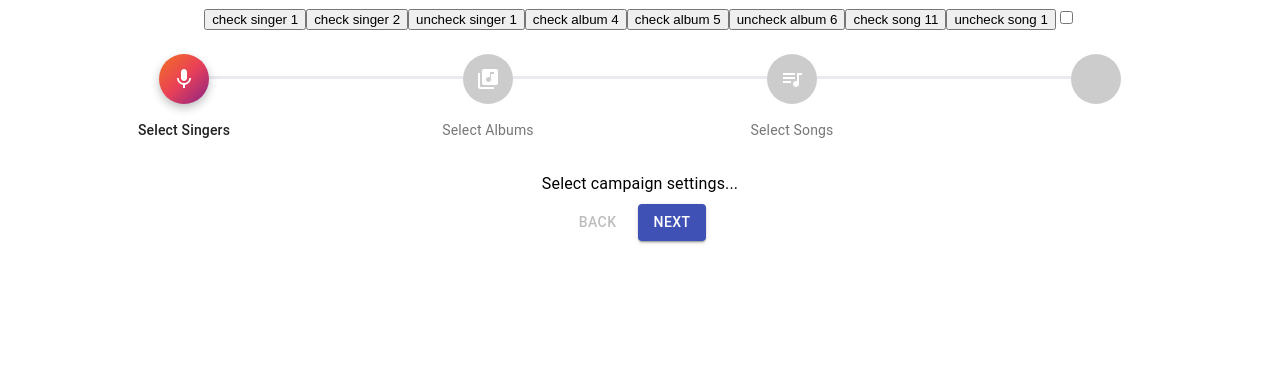
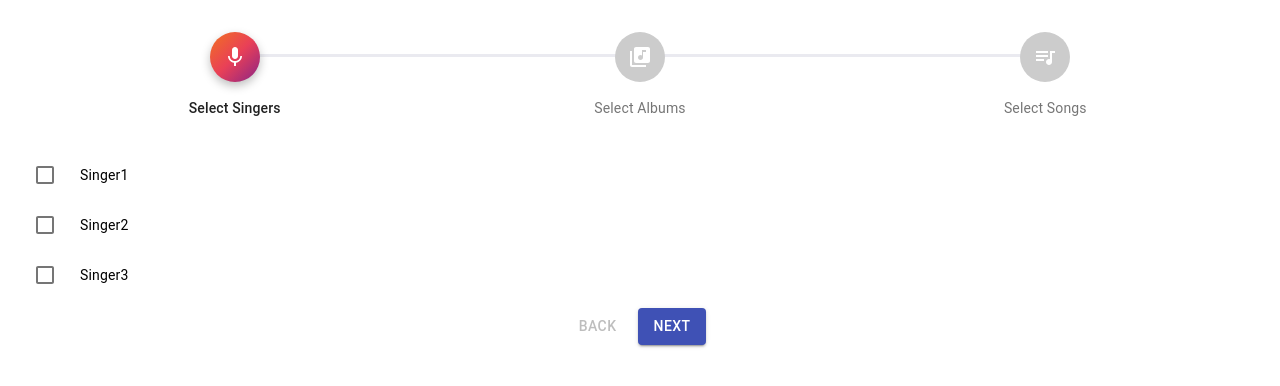
Before and after one commit to amrfekryy/adzily-task, a React (Create React App) app: page / in a window 1280 px wide. Shown: the top 386 px of the page. Built offline with nearby package versions, Linux system fonts and the light colour scheme.

Commit message:
check tree functional in stepper

```diff
--- a/src/App.js
+++ b/src/App.js
@@ -4,10 +4,11 @@ import * as sampleData from './sample_data'
 import { useApp } from './helpers'
 
 export default function App() {
+  const appStore = useApp(sampleData)
   const {
     singers, albums, songs,
     setSinger, setAlbum, setSong
-  } = useApp(sampleData)
+  } = appStore
 
   console.log('singers', singers)
   console.log('albums', albums)
@@ -15,20 +16,7 @@ export default function App() {
 
   return (
     <div className="App">
-
-      <button onClick={() => setSinger({type: 'check', id: '1'})}>check singer 1</button>
-      <button onClick={() => setSinger({type: 'check', id: '2'})}>check singer 2</button>
-      <button onClick={() => setSinger({type: 'uncheck', id: '1'})}>uncheck singer 1</button>
-
-      <button onClick={() => setAlbum({type: 'check', id: '4'})}>check album 4</button>
-      <button onClick={() => setAlbum({type: 'check', id: '5'})}>check album 5</button>
-      <button onClick={() => setAlbum({type: 'uncheck', id: '6'})}>uncheck album 6</button>
-
-      <button onClick={() => setSong({type: 'check', id: '11'})}>check song 11</button>
-      <button onClick={() => setSong({type: 'uncheck', id: '1'})}>uncheck song 1</button>
-      <input type="checkbox" checked={false} />
-      <Stepper />
-
+      <Stepper appStore={appStore}/>
     </div>
   );
 }
--- a/src/helpers.js
+++ b/src/helpers.js
@@ -1,11 +1,11 @@
-import {useReducer} from 'react'
+import {useReducer, useState} from 'react'
 
-const reducer = (state, {type, id}) => {
+const reducer = (state, {type, id, extra={}}) => {
   switch (type) {
     case 'check':
-      return {...state, [id]: {...state[id], checked: true}}
+      return {...state, [id]: {...state[id], checked: true, ...extra}}
     case 'uncheck':
-      return {...state, [id]: {...state[id], checked: false}}
+      return {...state, [id]: {...state[id], checked: false, ...extra}}
   }
 }
 
@@ -15,21 +15,40 @@ export function useApp(initialState) {
   const [albums, dispatchAlbum] = useReducer(reducer, initialState.albums)
   const [songs, dispatchSong] = useReducer(reducer, initialState.songs)
 
-  const setSinger = ({type, id}) => {
-    dispatchSinger({type, id})
-    Object.keys(albums).map(key => albums[key]['singer_id'] == id? dispatchAlbum({type, id:key}) : '')
-    Object.keys(songs).map(key => songs[key]['singer_id'] == id? dispatchSong({type, id:key}) : '')
+
+  const setSong = ({type, id:song_id, extra}) => dispatchSong({type, id:song_id, extra})
+
+  const setAlbum = ({type, id:album_id, extra}) => {
+    dispatchAlbum({type, id:album_id, extra})
+
+    Object.values(songs).map(song => {
+      if (song.album_id == album_id) {
+        setSong({type, id:song.id, extra: {show: type === 'check'}})
+      }
+    })
   }
 
-  const setAlbum = ({type, id}) => {
-    dispatchAlbum({type, id})
-    Object.keys(songs).map(key => songs[key]['album_id'] == id? dispatchSong({type, id:key}) : '')
+  const setSinger = ({type, id:singer_id}) => {
+    dispatchSinger({type, id:singer_id})
+
+    Object.values(albums).map(album => {
+      if (album.singer_id == singer_id) {
+        setAlbum({type, id:album.id, extra: {show: type === 'check'}})
+      }
+    })
   }
 
-  const setSong = ({type, id}) => dispatchSong({type, id})
 
   return {
-    singers, albums, songs,
+    singers,
+    albums: Object.values(albums).reduce((filtered, album) => {
+      if (album.show) filtered[album.id] = album
+      return filtered
+    }, {}),
+    songs: Object.values(songs).reduce((filtered, song) => {
+      if (song.show) filtered[song.id] = song
+      return filtered
+    }, {}),
     setSinger, setAlbum, setSong
   }
 }
--- a/src/sample_data.js
+++ b/src/sample_data.js
@@ -1,42 +1,42 @@
 
 export const singers = {
-  1: { name: 'Singer1' },
-  2: { name: 'Singer2' },
-  3: { name: 'Singer3' },
+  1: { id: 1, name: 'Singer1' },
+  2: { id: 2, name: 'Singer2' },
+  3: { id: 3, name: 'Singer3' },
 }
 
 export const albums = {
-  1: { name: 'Album1', singer_id: '1' },
-  2: { name: 'Album2', singer_id: '1' },
-  3: { name: 'Album3', singer_id: '2' },
-  4: { name: 'Album4', singer_id: '2' },
-  5: { name: 'Album5', singer_id: '3' },
-  6: { name: 'Album6', singer_id: '3' },
+  1: { id: 1, name: 'Album1', singer_id: '1' },
+  2: { id: 2, name: 'Album2', singer_id: '1' },
+  3: { id: 3, name: 'Album3', singer_id: '2' },
+  4: { id: 4, name: 'Album4', singer_id: '2' },
+  5: { id: 5, name: 'Album5', singer_id: '3' },
+  6: { id: 6, name: 'Album6', singer_id: '3' },
 }
 
 export const songs = {
-  1:  { name: 'Song1',  album_id: '1', singer_id: '1', price: '10' },
-  2:  { name: 'Song2',  album_id: '1', singer_id: '1', price: '10' },
-  3:  { name: 'Song3',  album_id: '1', singer_id: '1', price: '10' },
-  4:  { name: 'Song4',  album_id: '2', singer_id: '1', price: '10' },
-  5:  { name: 'Song5',  album_id: '2', singer_id: '1', price: '10' },
-  6:  { name: 'Song6',  album_id: '2', singer_id: '1', price: '10' },
-  7:  { name: 'Song7',  album_id: '3', singer_id: '2', price: '10' },
-  8:  { name: 'Song8',  album_id: '3', singer_id: '2', price: '10' },
-  9:  { name: 'Song9',  album_id: '3', singer_id: '2', price: '10' },
-  10: { name: 'Song10', album_id: '4', singer_id: '2', price: '10' },
-  11: { name: 'Song11', album_id: '4', singer_id: '2', price: '10' },
-  12: { name: 'Song12', album_id: '4', singer_id: '2', price: '10' },
-  13: { name: 'Song13', album_id: '5', singer_id: '3', price: '10' },
-  14: { name: 'Song14', album_id: '5', singer_id: '3', price: '10' },
-  15: { name: 'Song15', album_id: '5', singer_id: '3', price: '10' },
-  16: { name: 'Song16', album_id: '6', singer_id: '3', price: '10' },
-  17: { name: 'Song17', album_id: '6', singer_id: '3', price: '10' },
-  18: { name: 'Song18', album_id: '6', singer_id: '3', price: '10' },
-  19: { name: 'Song19', album_id: '7', singer_id: '4', price: '10' },
-  20: { name: 'Song20', album_id: '7', singer_id: '4', price: '10' },
-  21: { name: 'Song21', album_id: '7', singer_id: '4', price: '10' },
-  22: { name: 'Song22', album_id: '8', singer_id: '4', price: '10' },
-  23: { name: 'Song23', album_id: '8', singer_id: '4', price: '10' },
-  24: { name: 'Song24', album_id: '8', singer_id: '4', price: '10' },
+  1:  {  id: 1,  name: 'Song1',  album_id: '1', singer_id: '1', price: '10' },
+  2:  {  id: 2,  name: 'Song2',  album_id: '1', singer_id: '1', price: '10' },
+  3:  {  id: 3,  name: 'Song3',  album_id: '1', singer_id: '1', price: '10' },
+  4:  {  id: 4,  name: 'Song4',  album_id: '2', singer_id: '1', price: '10' },
+  5:  {  id: 5,  name: 'Song5',  album_id: '2', singer_id: '1', price: '10' },
+  6:  {  id: 6,  name: 'Song6',  album_id: '2', singer_id: '1', price: '10' },
+  7:  {  id: 7,  name: 'Song7',  album_id: '3', singer_id: '2', price: '10' },
+  8:  {  id: 8,  name: 'Song8',  album_id: '3', singer_id: '2', price: '10' },
+  9:  {  id: 9,  name: 'Song9',  album_id: '3', singer_id: '2', price: '10' },
+  10: {  id: 10, name: 'Song10', album_id: '4', singer_id: '2', price: '10' },
+  11: {  id: 11, name: 'Song11', album_id: '4', singer_id: '2', price: '10' },
+  12: {  id: 12, name: 'Song12', album_id: '4', singer_id: '2', price: '10' },
+  13: {  id: 13, name: 'Song13', album_id: '5', singer_id: '3', price: '10' },
+  14: {  id: 14, name: 'Song14', album_id: '5', singer_id: '3', price: '10' },
+  15: {  id: 15, name: 'Song15', album_id: '5', singer_id: '3', price: '10' },
+  16: {  id: 16, name: 'Song16', album_id: '6', singer_id: '3', price: '10' },
+  17: {  id: 17, name: 'Song17', album_id: '6', singer_id: '3', price: '10' },
+  18: {  id: 18, name: 'Song18', album_id: '6', singer_id: '3', price: '10' },
+  19: {  id: 19, name: 'Song19', album_id: '7', singer_id: '4', price: '10' },
+  20: {  id: 20, name: 'Song20', album_id: '7', singer_id: '4', price: '10' },
+  21: {  id: 21, name: 'Song21', album_id: '7', singer_id: '4', price: '10' },
+  22: {  id: 22, name: 'Song22', album_id: '8', singer_id: '4', price: '10' },
+  23: {  id: 23, name: 'Song23', album_id: '8', singer_id: '4', price: '10' },
+  24: {  id: 24, name: 'Song24', album_id: '8', singer_id: '4', price: '10' },
 }
--- /dev/null
+++ b/src/stepper/content/albums.js
@@ -0,0 +1,39 @@
+import React from 'react';
+import { makeStyles } from '@material-ui/core/styles';
+import List from '@material-ui/core/List';
+import ListItem from '@material-ui/core/ListItem';
+import ListItemIcon from '@material-ui/core/ListItemIcon';
+import ListItemText from '@material-ui/core/ListItemText';
+import Checkbox from '@material-ui/core/Checkbox';
+
+const useStyles = makeStyles((theme) => ({
+  root: {
+    width: '100%',
+    maxWidth: 360,
+    backgroundColor: theme.palette.background.paper,
+  },
+}));
+
+export const Albums = ({appStore: {albums, setAlbum}}) => {
+  const classes = useStyles();
+
+  return (
+    <List className={classes.root}>
+      {Object.keys(albums).map(id => {
+        const album = albums[id]
+
+        const labelId = `checkbox-list-label-${id}`;
+
+        return (
+          <ListItem key={id} role={undefined} dense button
+            onClick={() => setAlbum({type: album.checked? 'uncheck' : 'check', id})}>
+            <ListItemIcon>
+              <Checkbox checked={album.checked? true : false} />
+            </ListItemIcon>
+            <ListItemText id={labelId} primary={album.name} />
+          </ListItem>
+        );
+      })}
+    </List>
+  );
+}
--- /dev/null
+++ b/src/stepper/content/index.js
@@ -0,0 +1,3 @@
+export * from './singers'
+export * from './albums'
+export * from './songs'
--- /dev/null
+++ b/src/stepper/content/singers.js
@@ -0,0 +1,39 @@
+import React from 'react';
+import { makeStyles } from '@material-ui/core/styles';
+import List from '@material-ui/core/List';
+import ListItem from '@material-ui/core/ListItem';
+import ListItemIcon from '@material-ui/core/ListItemIcon';
+import ListItemText from '@material-ui/core/ListItemText';
+import Checkbox from '@material-ui/core/Checkbox';
+
+const useStyles = makeStyles((theme) => ({
+  root: {
+    width: '100%',
+    maxWidth: 360,
+    backgroundColor: theme.palette.background.paper,
+  },
+}));
+
+export const Singers = ({appStore: {singers, setSinger}}) => {
+  const classes = useStyles();
+
+  return (
+    <List className={classes.root}>
+      {Object.keys(singers).map(id => {
+        const singer = singers[id]
+
+        const labelId = `checkbox-list-label-${id}`;
+
+        return (
+          <ListItem key={id} role={undefined} dense button
+            onClick={() => setSinger({type: singer.checked? 'uncheck' : 'check', id})}>
+            <ListItemIcon>
+              <Checkbox checked={singer.checked? true : false} />
+            </ListItemIcon>
+            <ListItemText id={labelId} primary={singer.name} />
+          </ListItem>
+        );
+      })}
+    </List>
+  );
+}
--- /dev/null
+++ b/src/stepper/content/songs.js
@@ -0,0 +1,59 @@
+import React from 'react';
+import { makeStyles } from '@material-ui/core/styles';
+import List from '@material-ui/core/List';
+import ListItem from '@material-ui/core/ListItem';
+import ListItemText from '@material-ui/core/ListItemText';
+import ListSubheader from '@material-ui/core/ListSubheader';
+import ListItemIcon from '@material-ui/core/ListItemIcon';
+import Checkbox from '@material-ui/core/Checkbox';
+
+const useStyles = makeStyles((theme) => ({
+  root: {
+    width: '100%',
+    maxWidth: 360,
+    backgroundColor: theme.palette.background.paper,
+    position: 'relative',
+    overflow: 'auto',
+    maxHeight: 300,
+  },
+  listSection: {
+    backgroundColor: 'inherit',
+  },
+  ul: {
+    backgroundColor: 'inherit',
+    padding: 0,
+  },
+}));
+
+export const Songs = ({appStore: {albums, songs, setSong}}) => {
+  const classes = useStyles();
+
+  const groupedByAlbum = Object.values(songs).reduce((groups, song) => {
+    groups[song.album_id] = groups[song.album_id] || []
+    groups[song.album_id].push(song)
+    return groups
+  }, {})
+
+  return (
+    <List className={classes.root} subheader={<li />}>
+
+      {Object.entries(groupedByAlbum).map(([album_id, songs]) => (
+        <li key={`section-${album_id}`} className={classes.listSection}>
+          <ul className={classes.ul}>
+            <ListSubheader>{albums[album_id]?.name}</ListSubheader>
+            {songs.map(song => (
+              <ListItem key={song.id} role={undefined} dense button
+                onClick={() => setSong({type: song.checked? 'uncheck' : 'check', id: song.id})}>
+                <ListItemIcon>
+                  <Checkbox checked={song.checked? true : false} />
+                </ListItemIcon>
+                <ListItemText id={song.name} primary={song.name} />
+              </ListItem>
+            ))}
+          </ul>
+        </li>
+      ))}
+
+    </List>
+  );
+}
--- a/src/stepper.js
+++ b/src/stepper/index.js
@@ -11,6 +11,9 @@ import QueueMusicIcon from "@material-ui/icons/QueueMusic";
 import StepConnector from "@material-ui/core/StepConnector";
 import Button from "@material-ui/core/Button";
 import Typography from "@material-ui/core/Typography";
+
+import * as StepperContents from './content'
+
 
 const ColorlibConnector = withStyles({
   alternativeLabel: {
@@ -93,27 +96,11 @@ const useStyles = makeStyles((theme) => ({
   }
 }));
 
-function getSteps() {
-  return ["Select Singers", "Select Albums", "Select Songs", ""];
-}
-
-function getStepContent(step) {
-  switch (step) {
-    case 0:
-      return "Select campaign settings...";
-    case 1:
-      return "What is an ad group anyways?";
-    case 2:
-      return "This is the bit I really care about!";
-    default:
-      return "Unknown step";
-  }
-}
-
-export default function CustomizedSteppers() {
+export default function CustomizedSteppers(props) {
   const classes = useStyles();
   const [activeStep, setActiveStep] = React.useState(0);
-  const steps = getSteps();
+  const steps = ['Singers', 'Albums', 'Songs']
+  const StepContent = StepperContents[steps[activeStep]]
 
   const handleNext = () => setActiveStep((step) => step+1);
   const handleBack = () => setActiveStep((step) => step-1);
@@ -121,6 +108,7 @@ export default function CustomizedSteppers() {
 
   return (
     <div className={classes.root}>
+
       <Stepper
         alternativeLabel
         activeStep={activeStep}
@@ -128,7 +116,7 @@ export default function CustomizedSteppers() {
       >
         {steps.map((label) => (
           <Step key={label}>
-            <StepLabel StepIconComponent={ColorlibStepIcon}>{label}</StepLabel>
+            <StepLabel StepIconComponent={ColorlibStepIcon}>{`Select ${label}`}</StepLabel>
           </Step>
         ))}
       </Stepper>
@@ -145,9 +133,8 @@ export default function CustomizedSteppers() {
           </div>
         ) : (
           <div>
-            <Typography className={classes.instructions}>
-              {getStepContent(activeStep)}
-            </Typography>
+            <StepContent appStore={props.appStore}/>
+
             <div>
               <Button
                 disabled={activeStep === 0}
```
